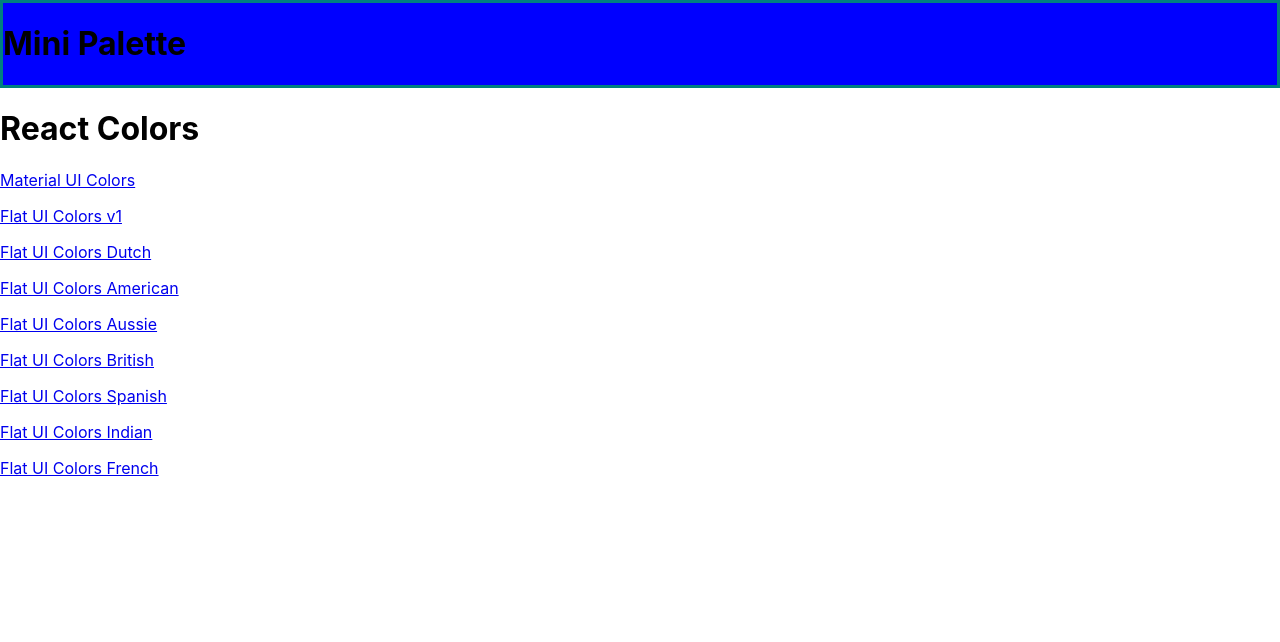
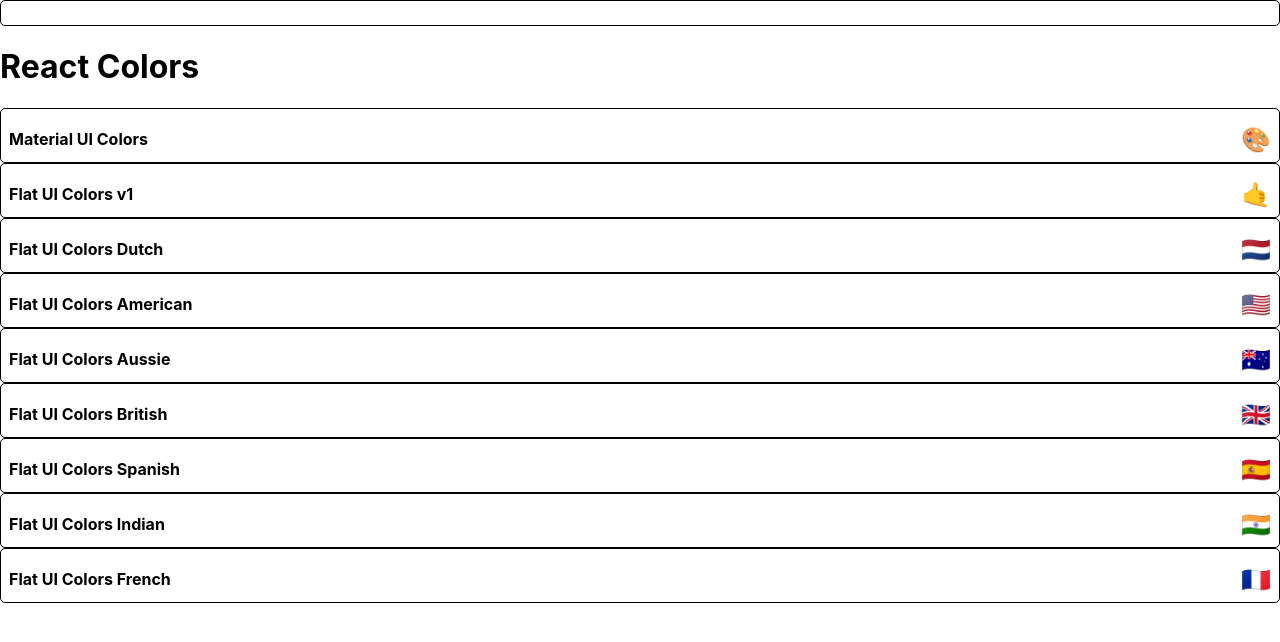
Before and after one commit to Dseals82/color-scheme-app, a React (Create React App) app: page / in a window 1280 px wide. Shown: the top 642 px of the page. Built offline with nearby package versions, Linux system fonts and the light colour scheme.

Commit message:
started styling MiniPalette

```diff
--- a/src/MiniPalette.js
+++ b/src/MiniPalette.js
@@ -2,19 +2,46 @@
 import { withStyles } from '@material-ui/styles';
 
 const styles = {
-  main: {
-    backgroundColor: 'blue',
-    border: '3px solid teal'
+  root: {
+    backgroundColor: "white",
+    border: "solid 1px black",
+    borderRadius: "5px",
+    padding: "0.5rem",
+    position: "relative",
+    overflow: "hidden",
+    "&:hover": {
+      cursor: "pointer"
+    }
+  },
+  colors: {
+    backgroundColor: "grey"
+  },
+  title: {
+    display: "flex",
+    justifyContent: "space-between",
+    alignItems: "center",
+    margin: "0",
+    color: "black",
+    paddingTop: "0.5rem",
+    fontSize: "1rem",
+    position: "relative"
+  },
+  emoji: {
+    marginLeft: "0.5rem",
+    fontSize: "1.5rem"
   }
 };
 
 
 
 function MiniPalette(props) {
-  const { classes } = props;
+  const { classes, paletteName, emoji } = props;
   return (
-    <div className={classes.main}>
-      <h1>Mini Palette</h1>
+    <div className={classes.root}>
+    <div className={classes.colors} />
+      <h5 className={classes.title}>
+        {paletteName} <span className={classes.emoji}>{emoji}</span>
+      </h5>
     </div>
   );
 }
--- a/src/PaletteList.js
+++ b/src/PaletteList.js
@@ -12,9 +12,7 @@
       <MiniPalette />
         <h1>React Colors</h1>
         { palettes.map(palette => (
-          <p>
-          <Link to={`/palette/${palette.id}`}>{palette.paletteName}</Link>
-          </p>
+          <MiniPalette {...palette}/>
         ))}
       </div>
     );
```
